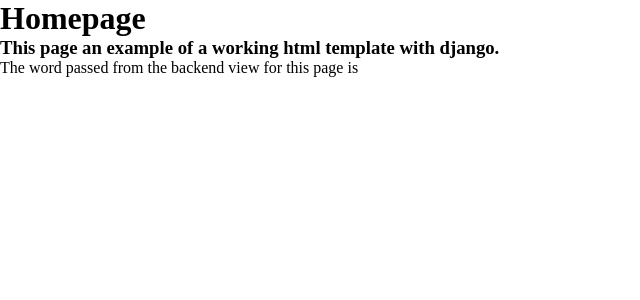
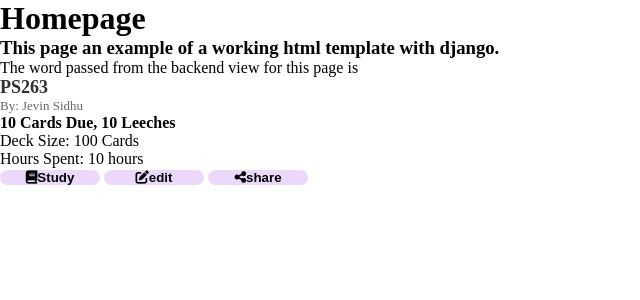
Before and after one commit to LaurierCS/Mnimi, a Django app: template templates/app/homepage.html in a window 1280 px wide. Shown: the top 300 px of the page, without its empty margins (0-640 px from the left). Run offline with Django 3.2, Linux system fonts and the light colour scheme; the template is opened without the code that fills it, so the values that code supplies are empty; some libraries are stand-ins or nearby versions.

Commit message:
Add Basic Layout of Card (#10)
Co-authored-by: Nora Ch <norach@v1040-wn-rt-b-84-234.campus-dynamic.uwaterloo.ca>

```diff
--- a/static/css/main.css
+++ b/static/css/main.css
@@ -4,3 +4,39 @@
     padding: 0;
     border: 0;
 }
+.course{
+    font-weight: bold;
+    color: rgb(48, 48, 48);
+    font-size: large;
+}
+.creator{
+    font-size: small;
+    opacity: 60%;
+}
+.cards{
+    font-weight: bold;
+}
+.decksize{
+    font-weight: bold;
+}
+.hoursspent{
+    font-weight: bold;
+}
+.study{
+    font-weight: bold;
+    background-color: #EBD9FC;
+    border-radius: 50px;
+    width: 100px;
+}
+.edit{
+    font-weight: bold;
+    background-color: #EBD9FC;
+    border-radius: 50px;
+    width: 100px;;
+}
+.share{
+    font-weight: bold;
+    background-color: #EBD9FC;
+    border-radius: 50px;
+    width: 100px;
+}
--- a/templates/app/homepage.html
+++ b/templates/app/homepage.html
@@ -9,6 +9,16 @@
     <h1>Homepage</h1>
     <h3>This page an example of a working html template with django. </h3>
     <p>The word passed from the backend view for this page is <b>{{sentence}}</b></p>
+    <div>
+        <p class="course">PS263</p>
+        <P class="creator"> By: Jevin Sidhu</P>
+        <p class="cards">10 Cards Due, 10 Leeches</p>
+        <p class="Decksize">Deck Size: 100 Cards</p>
+        <p class="HoursSpent"> Hours Spent: 10 hours</p>
+        <button class="study"><i class="fa-solid fa-book"></i></i>Study</button>
+        <button class="edit"><i class="fa-solid fa-pen-to-square"></i>edit</button>
+        <button class="share"><i class="fa-solid fa-share-nodes"></i>share</button>
+    </div>
 
     <div class=""></div>
 {% endblock content%}
--- a/templates/base.html
+++ b/templates/base.html
@@ -7,6 +7,7 @@
     <meta name="viewport" content="width=device-width, initial-scale=1.0">
     <link rel="stylesheet" type="text/css" href="{% static 'css/main.css' %}">
     <link rel="stylesheet" type="text/css" href="{% static 'css/components.css' %}">
+    <script src="https://kit.fontawesome.com/8f0bee7cc7.js" crossorigin="anonymous"></script>
     {% block headers %}
     {% endblock headers %}
 </head>
```
